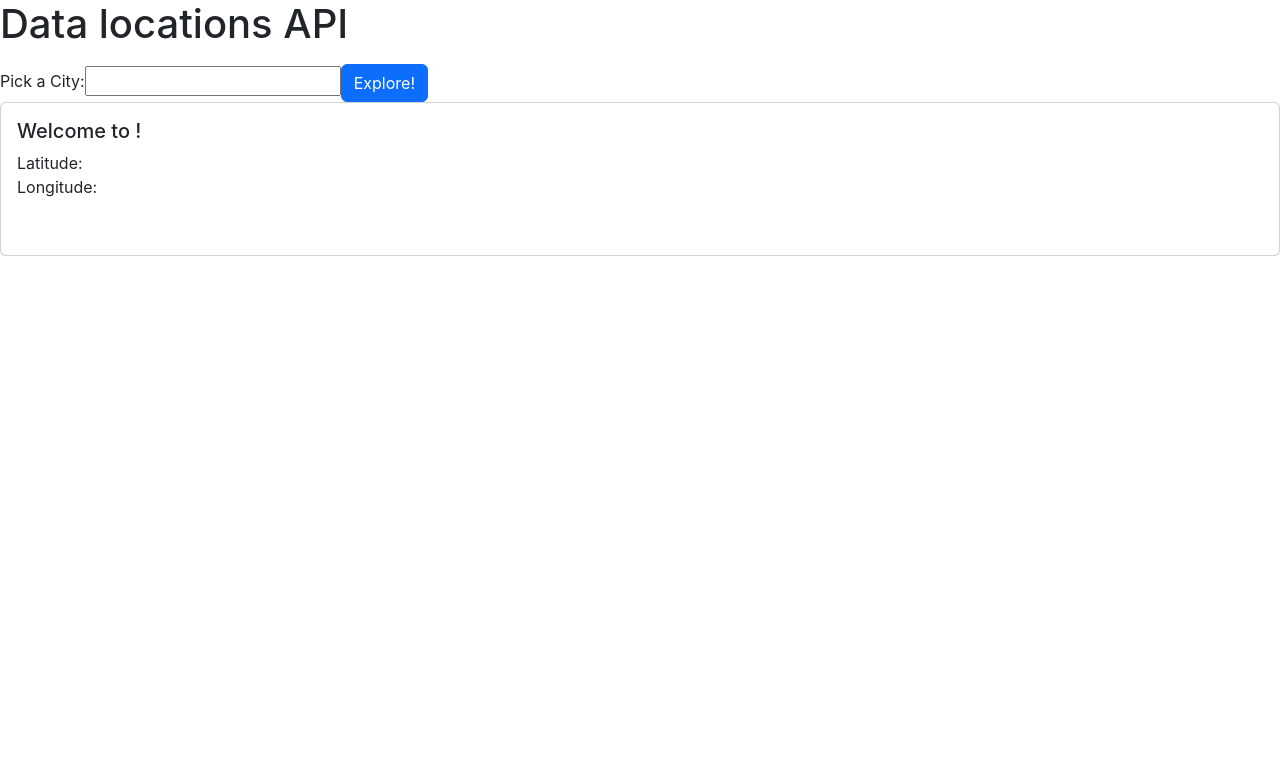
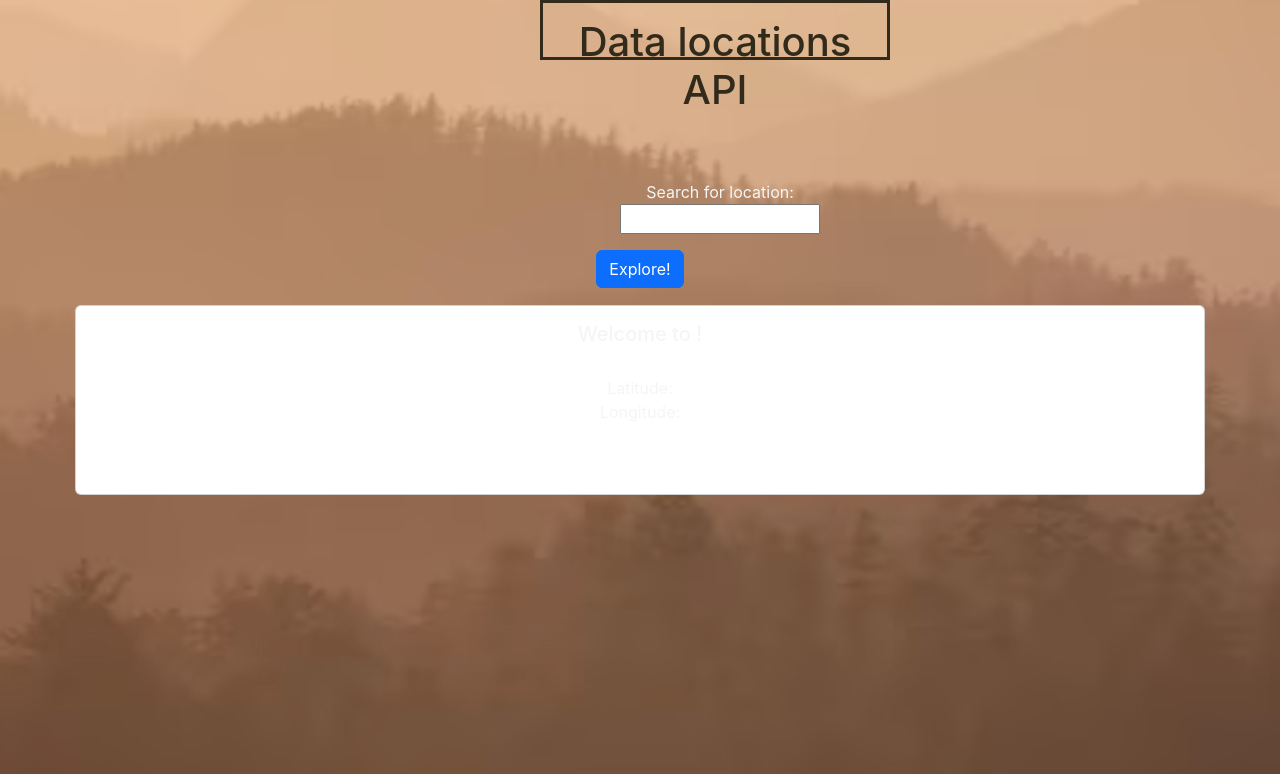
Before and after one commit to triciasawyer/city-explorer, a React (Create React App) app: page / in a window 1280 px wide. Shown: the top 774 px of the page. Built offline with nearby package versions, Linux system fonts and the light colour scheme; the HTML template or start-up script is replaced by a standard one.

Commit message:
add styling

```diff
--- a/src/App.css
+++ b/src/App.css
@@ -2,37 +2,50 @@
   text-align: center;
 }
 
-.App-logo {
-  height: 40vmin;
-  pointer-events: none;
+body {
+  /* background-color: #b08941; */
+  background-image: url('background-img.png');
+  background-repeat: no-repeat;
+  background-size: cover;
+  position: relative;
+  background-position: left;
+  height: 30%;
+  color: whitesmoke
 }
 
-@media (prefers-reduced-motion: no-preference) {
-  .App-logo {
-    animation: App-logo-spin infinite 20s linear;
-  }
+header h1 {
+  text-align: center;
+  color: rgb(50, 42, 27);
+  border: 3px solid rgb(50, 42, 27);
+  width: 350px;
+  height: 60px;
+  padding-top: 15px;
+  margin-left: 540px;
+  margin-bottom: 120px;
 }
 
-.App-header {
-  background-color: #282c34;
-  min-height: 100vh;
+.form {
+  text-align: center;
+  height: 50px;
+}
+
+.form-label {
   display: flex;
   flex-direction: column;
-  align-items: center;
-  justify-content: center;
-  font-size: calc(10px + 2vmin);
-  color: white;
+  width: 200px;
+  margin-left: 620px;
 }
 
-.App-link {
-  color: #61dafb;
+.form button {
+  margin-top: 8px;
 }
 
-@keyframes App-logo-spin {
-  from {
-    transform: rotate(0deg);
-  }
-  to {
-    transform: rotate(360deg);
-  }
+.location-cards {
+  margin: 75px;
+  text-align: center;
+  color: whitesmoke
 }
+
+.card-text {
+  margin: 30px;
+}
--- a/src/App.js
+++ b/src/App.js
@@ -1,6 +1,7 @@
 import React from 'react';
 import axios from 'axios';
-import { Button, Card, Form} from 'react-bootstrap';
+import './App.css';
+import { Button, Card, Form } from 'react-bootstrap';
 
 class App extends React.Component {
   constructor(props) {
@@ -47,7 +48,7 @@ class App extends React.Component {
       this.setState({
         error: true,
         locationMap: false,
-        errorMessage: `an error occured: ${error.response.status}`,
+        errorMessage: `Uh oh, an error occured! ${error.response.status}`,
       });
     }
   };
@@ -75,25 +76,26 @@ class App extends React.Component {
         ) : (
           <ul>{this.state.cityData}</ul>
         )}
-        <Form onSubmit={this.handleCitySubmit}>
-          <label>
-            Pick a City:
+        <Form className='form' onSubmit={this.handleCitySubmit}>
+          <label className='form-label'>
+            Search for location:
             <input type='text' onChange={this.handleCityInput} />
           </label>
           <Button type='submit'>Explore!</Button>
         </Form>
+
+
         <Card className="location-cards" id='location'>
-                <Card.Body>
-                  <Card.Title> Welcome to {this.state.city}!</Card.Title>
-                  <Card.Text>
+          <Card.Body className='card-body'>
+            <Card.Title> Welcome to {this.state.city} !</Card.Title>
+            <Card.Text className='card-text'>
               Latitude: {this.state.locationLat}<br></br>Longitude: {this.state.locationLon}
             </Card.Text>
             <Card.Img
               className="cardImage"
               variant="bottom"
               src={this.state.locationMap}
-                    style={{ width: '40rem' }}
-                  />
+              style={{ width: '35rem' }}/>
           </Card.Body>
         </Card>
       </>
```
Also changed, not shown: src/background-img.png (added). Lines whose indentation alone changed are shown as unchanged.
